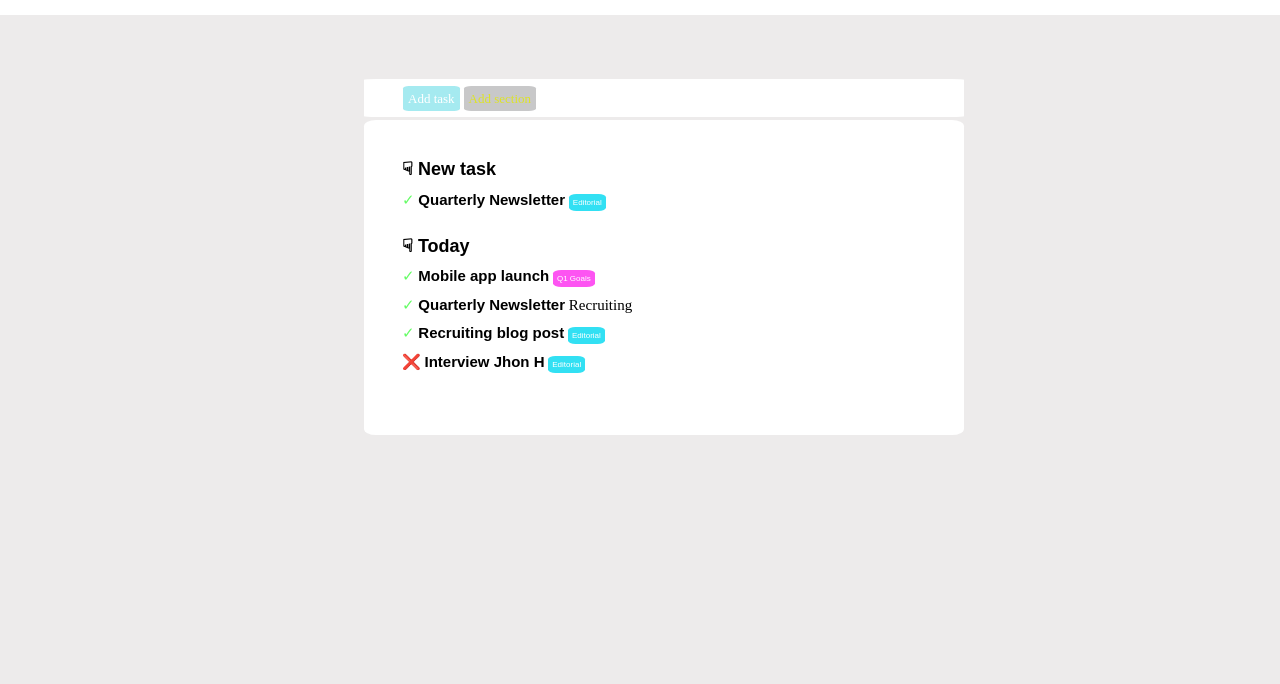
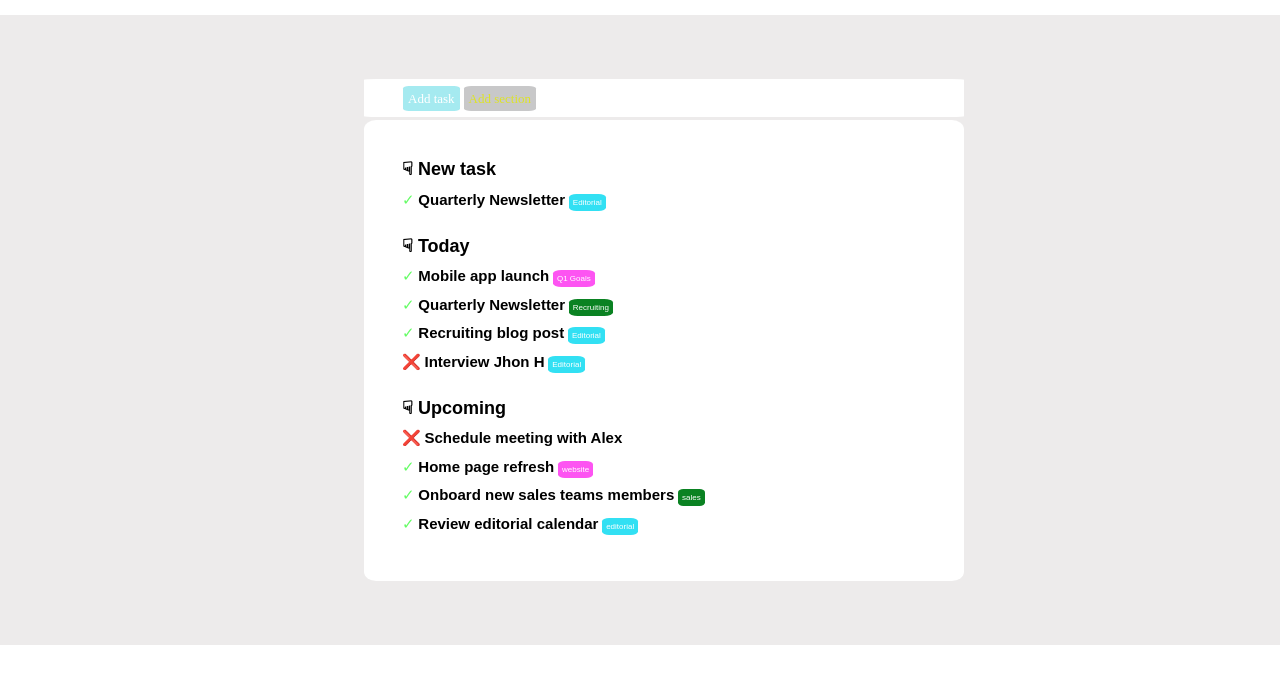
Before and after one commit to AlanDAmario/html-css-toboolist, a plain HTML site: page index.html in a window 1280 px wide. Shown: the part 104-788 px from the top of the page. Drawn offline with Linux system fonts and the light colour scheme.

Commit message:
[UPD] third list added and fix

```diff
--- a/css/style.css
+++ b/css/style.css
@@ -27,7 +27,7 @@
 main{
     background-color: rgb(237, 235, 235);
     width: 100%;
-    height: 1200px;
+    height: auto;
     padding: 5%;
 }
 /* PRIMA SEZIONE */
@@ -123,3 +123,34 @@ ul{
     padding: 4px;
     font-family: sans-serif;
 }
+
+/* TERZA LISTA*/
+.recruiting{
+    background-color: rgb(10, 130, 34);
+    color: rgb(255, 255, 255);
+    width: 3%;
+    border-radius: 20%;
+    font-size: 8px;
+    padding: 4px;
+    font-family: sans-serif;
+}
+
+.website{
+    background-color: rgb(253, 84, 242);
+    color: rgb(255, 255, 255);
+    width: 3%;
+    border-radius: 20%;
+    font-size: 8px;
+    padding: 4px;
+    font-family: sans-serif;
+}
+
+.sales{
+    background-color: rgb(10, 130, 34);
+    color: rgb(255, 255, 255);
+    width: 3%;
+    border-radius: 20%;
+    font-size: 8px;
+    padding: 4px;
+    font-family: sans-serif;
+}
--- a/index.html
+++ b/index.html
@@ -62,6 +62,27 @@
                     <li class="list">&#10060; <span class="bold"> Interview Jhon H</span>
                             <span class="editorial">Editorial</span> </li>
                 </ul>
+                <!-- TERZA LISTA -->
+                <span class="task-list">&#9759; Upcoming</span>
+
+                <ul>
+                    <li class="list">&#10060; <span class="bold"> Schedule meeting with Alex</span></li>
+                </ul>
+
+                <ul>
+                    <li class="list"><span class="check">&check;</span> <span class="bold"> Home page refresh</span>
+                            <span class="website">website</span> </li>
+                </ul>
+
+                <ul>
+                    <li class="list"><span class="check">&check;</span> <span class="bold"> Onboard new sales teams members</span>
+                            <span class="sales">sales</span> </li>
+                </ul>
+
+                <ul>
+                    <li class="list"><span class="check">&check;</span> <span class="bold"> Review editorial calendar</span>
+                            <span class="editorial">editorial</span> </li>
+                </ul>
 
             </div>
         </div>
```
